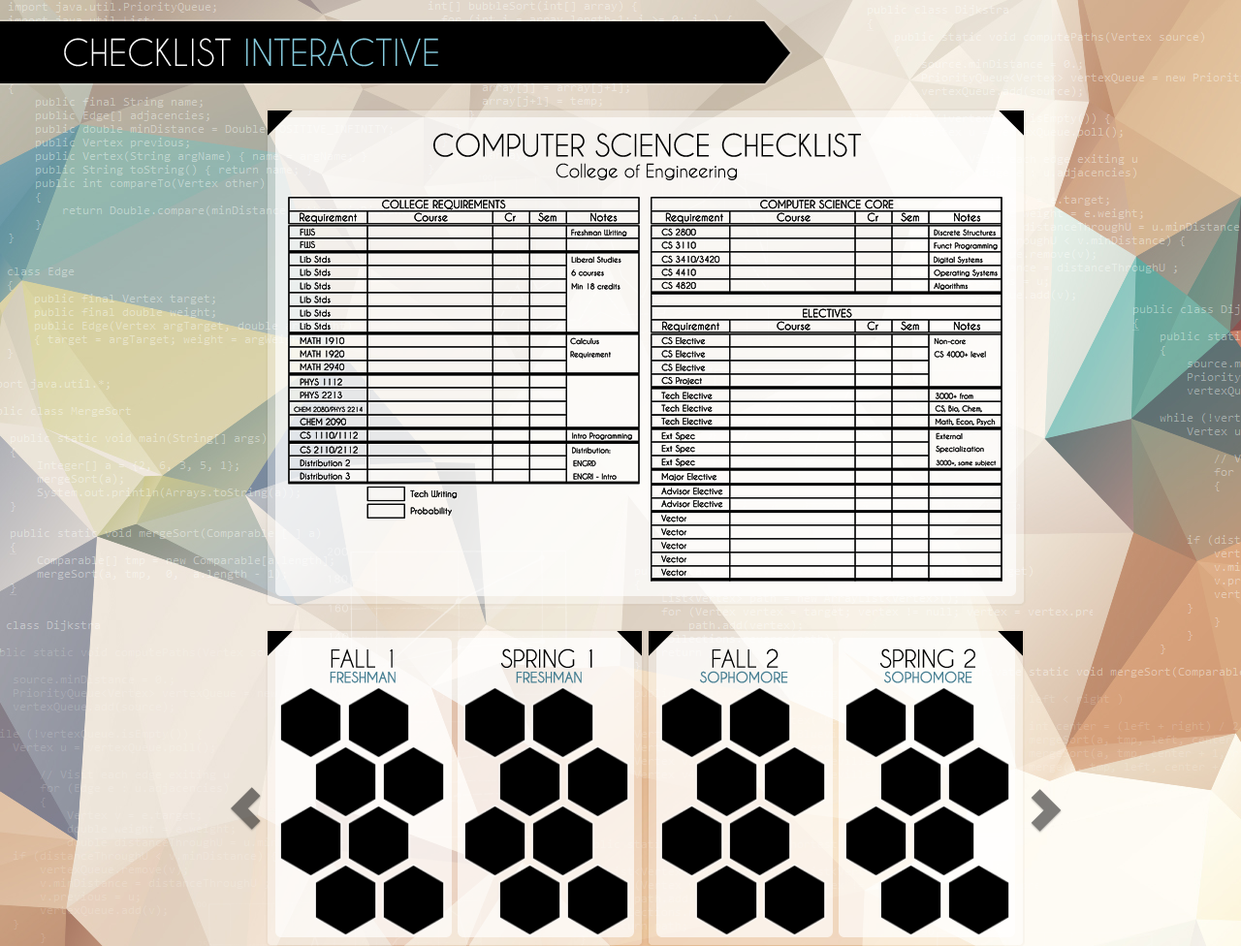
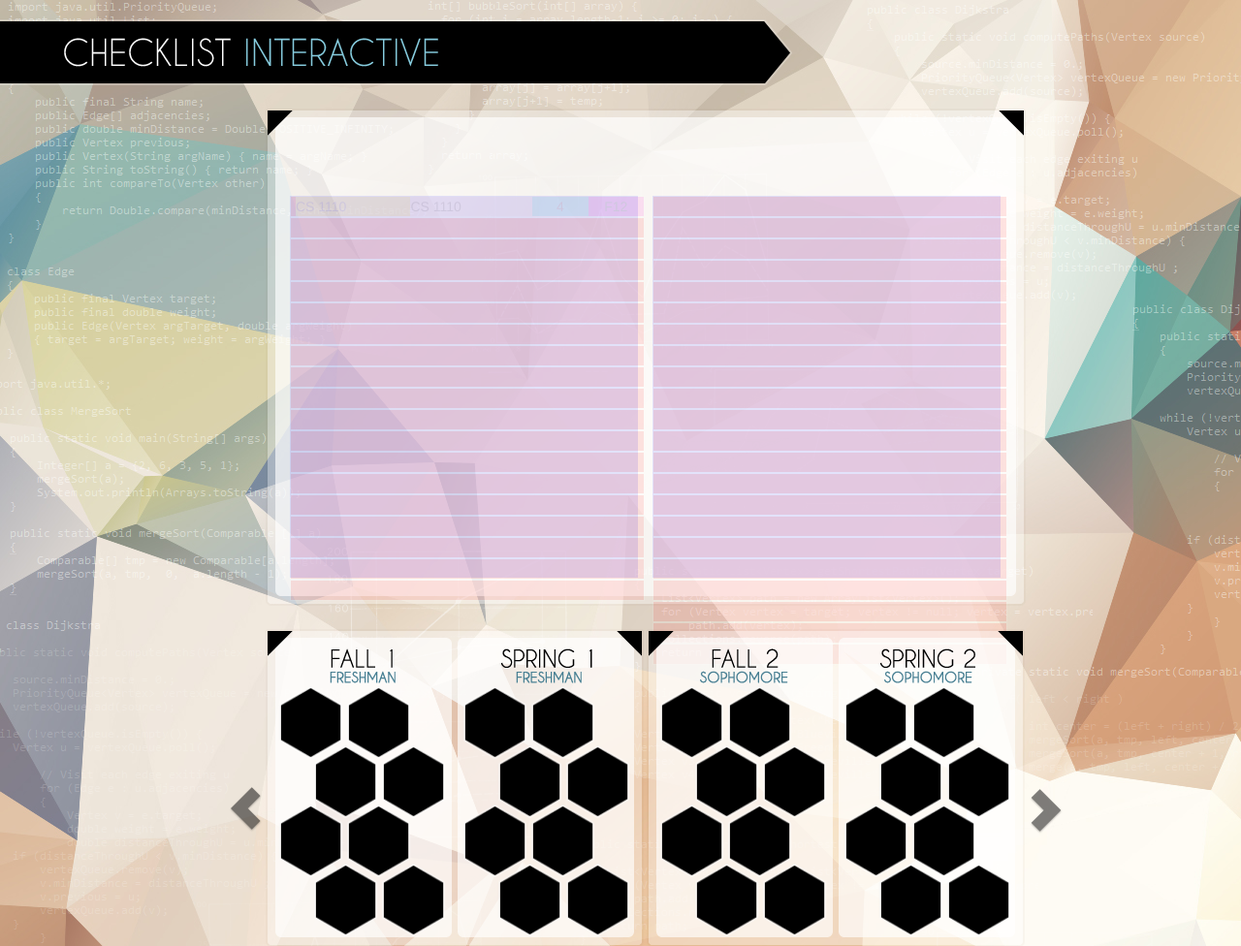
Before and after one commit to eric-chahin/CS5150, a PHP site: page / in a window 1280 px wide. Shown: the top 976 px of the page at 97% size. Run offline with PHP 8.4, Linux system fonts and the light colour scheme; some libraries are stand-ins or nearby versions.

Commit message:
started checklist programmically

```diff
--- a/css/style.css
+++ b/css/style.css
@@ -18,11 +18,11 @@ body{
 
 
 .checklist_box{
-    background-image: url("../img/checklist_combined.png");
-    width: 744px;
-    height: 473px;
+    background-image: url("../img/checklist_box.png");
+    width: 764px;
+    height: 493px;
     margin: 24px;
-    padding: 20px;
+    padding: 10px;
 
 }
 
@@ -251,12 +251,50 @@ clear:left;
 
 
 .classRow{
-    width: 200px;
-    height: 14px;
+    width: 100%;
+    height: 20px;
     padding-left: 5px;
     float: left;
-    color: #3c587e;
-    font-size: 11px;
+    border-style: solid;
+    border-width: 1px;
+    border-color: #FFFFFF;
+    opacity: 0.5;
+    background-color: #FF0000;
+}
+
+.requirement{
+  width: 33%;
+  height: 100%;
+  float: left;
+  opacity: 0.8;
+  background-color: #FFFF00;
+}
+
+.course-name{
+  width: 35%;
+  height: 100%;
+  float: left;
+  opacity: 0.8;
+  background-color: #FFFFFF;
+}
+
+.course-credit{
+  width: 16%;
+  height: 100%;
+  float: left;
+  opacity: 0.8;
+  background-color: #00FFFF;
+  text-align: center;
+}
+
+.course-semester{
+  width: 16%;
+  height: 100%;
+  float: left;
+  opacity: 0.8;
+  background-color: #FF00FF;
+  text-align: center;
+
 }
 
 .classRowLast{
@@ -271,28 +309,25 @@ clear:left;
 
 
 .classleftrow{
-    width: 205px;
-    height: 266px;
-    margin-top: 100px;
-    margin-left: 85px;
+    width: 47%;
+    height: 80%;
+    margin-top: 80px;
+    margin-left: 15px;
     float: left;
+    opacity: 0.2;
+    background-color: #0000FF;
 }
-
+/*
 .classrightrow{
     width: 205px;
     height: 365px;
     margin-top: 100px;
     margin-left: 170px;
     float: left;
+    opacity: 0.4;
+    background-color: #00FF00;
 }
-
-.classrightrow{
-    width: 205px;
-    height: 365px;
-    margin-top: 100px;
-    margin-left: 170px;
-    float: left;
-}
+*/
 
 .login_title{
     width: 79px;
--- a/index.php
+++ b/index.php
@@ -65,7 +65,13 @@
 		<div class="col-md-12 column">
 			<div class="checklist_box">
         <div class="classleftrow">
-                <div class="classRow dragcolumnchecklist"></div>
+                <div class="classRow">
+                 <div class="requirement">CS 1110</div>
+                 <div class="course-name dragcolumnchecklist">CS 1110</div>
+                 <div class="course-credit">4</div>
+                 <div class="course-semester">F12</div>
+
+                </div>
                 <div class="classRow dragcolumnchecklist"></div>
                 <div class="classRow dragcolumnchecklist"></div>
                 <div class="classRow dragcolumnchecklist"></div>
@@ -85,12 +91,11 @@
                 <div class="classRow dragcolumnchecklist"></div>
                 <div class="classRow dragcolumnchecklist"></div>
          </div>
-         <div class="classrightrow">
+         <div class="classleftrow">
                 <div class="classRow dragcolumnchecklist"></div>
                 <div class="classRow dragcolumnchecklist"></div>
                 <div class="classRow dragcolumnchecklist"></div>
                 <div class="classRow dragcolumnchecklist"></div>
-                <div class="classRowLast dragcolumnchecklist"></div>
                 <div class="classRow dragcolumnchecklist"></div>
                 <div class="classRow dragcolumnchecklist"></div>
                 <div class="classRow dragcolumnchecklist"></div>
--- a/scripts/models/schedule.js
+++ b/scripts/models/schedule.js
@@ -69,7 +69,7 @@ var Schedule = function() {
     for (var s = 0; s < this.semesters.length; s++) {
       for (var i = 0; i < this.semesters[s].length; i++) {
         if (this.semesters[s][i]) {
-          rtnStr += this.semesters[s][i].listing + " --- " + this.semesters[s][i].requirement_filled + "\n";
+          rtnStr += this.semesters[s][i].listing + " --- " + this.semesters[s][i].requirement_filled + COURSE_INFORMATION["CS1110"]["credits"] + checklist_rules["CS Electives"].slots + "\n";
         }
       }
     }
```
